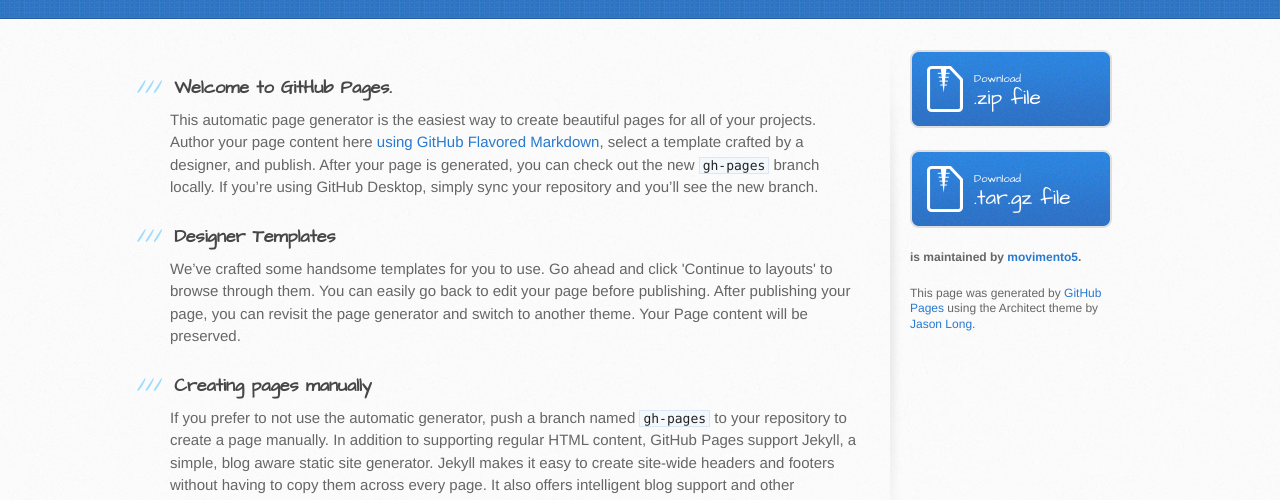
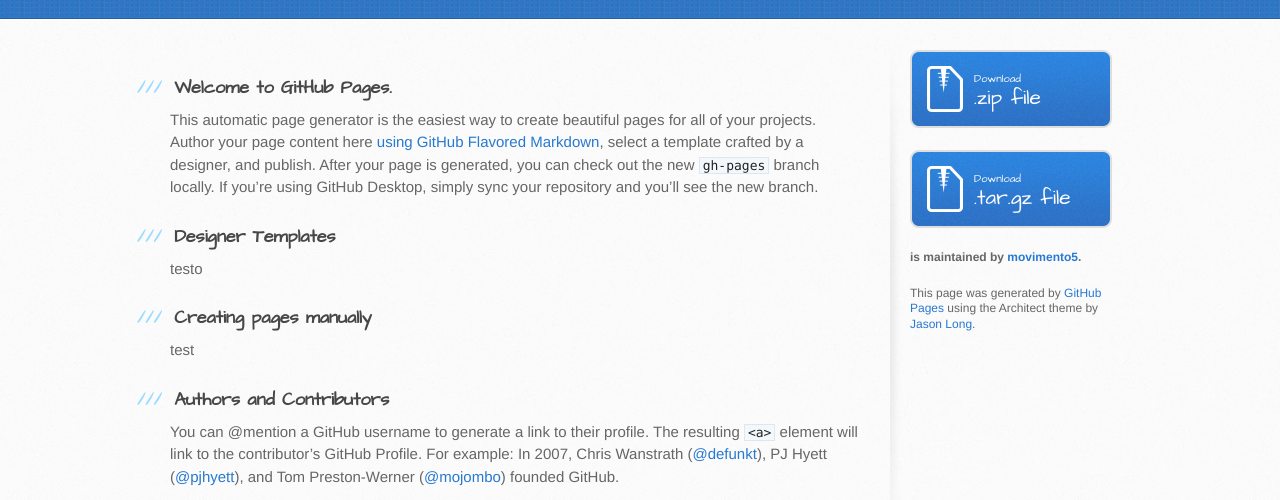
Before and after one commit to movimento5/albo-pretorio-corato, a plain HTML site: page index.html in a window 1280 px wide. Shown: the part 288-788 px from the top of the page. Drawn offline with Linux system fonts and the light colour scheme.

Commit message:
Update index.html

```diff
--- a/index.html
+++ b/index.html
@@ -36,12 +36,12 @@
 <h3>
 <a id="designer-templates" class="anchor" href="#designer-templates" aria-hidden="true"><span aria-hidden="true" class="octicon octicon-link"></span></a>Designer Templates</h3>
 
-<p>We’ve crafted some handsome templates for you to use. Go ahead and click 'Continue to layouts' to browse through them. You can easily go back to edit your page before publishing. After publishing your page, you can revisit the page generator and switch to another theme. Your Page content will be preserved.</p>
+<p>testo</p>
 
 <h3>
 <a id="creating-pages-manually" class="anchor" href="#creating-pages-manually" aria-hidden="true"><span aria-hidden="true" class="octicon octicon-link"></span></a>Creating pages manually</h3>
 
-<p>If you prefer to not use the automatic generator, push a branch named <code>gh-pages</code> to your repository to create a page manually. In addition to supporting regular HTML content, GitHub Pages support Jekyll, a simple, blog aware static site generator. Jekyll makes it easy to create site-wide headers and footers without having to copy them across every page. It also offers intelligent blog support and other advanced templating features.</p>
+<p>test</p>
 
 <h3>
 <a id="authors-and-contributors" class="anchor" href="#authors-and-contributors" aria-hidden="true"><span aria-hidden="true" class="octicon octicon-link"></span></a>Authors and Contributors</h3>
```
